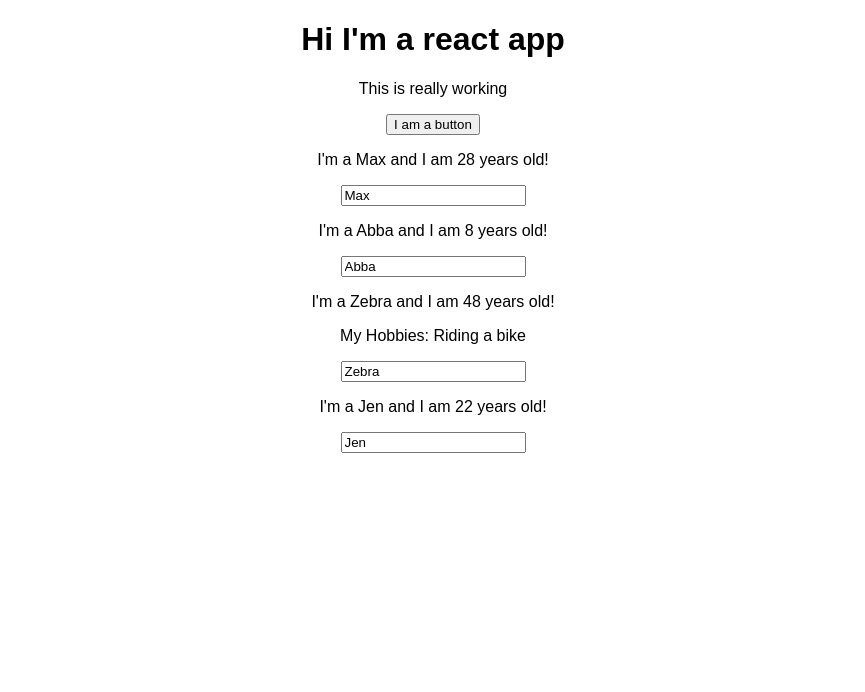
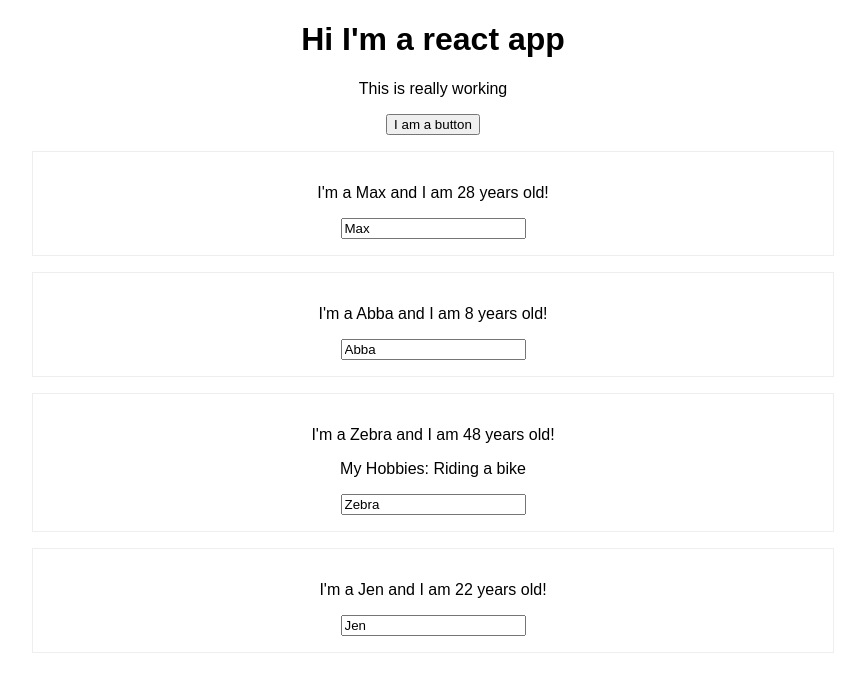
Before and after one commit to zairnaim/react-complete-guide, a React (Create React App) app: page / in a window 1280 px wide. Shown: the top 692 px of the page, without its empty margins (207-1072 px from the left). Built offline with nearby package versions, Linux system fonts and the light colour scheme.

Commit message:
added some css styling to make "persons" cards

```diff
--- /dev/null
+++ b/src/Person/Person.css
@@ -0,0 +1,8 @@
+.Person {
+    width: 60%;
+    margin: 16px auto;
+    border: 1px solid #eeeeee;
+    box-shadow: 0 2px 3x #cccccc;
+    padding: 16px;
+    text-align: center;
+}
--- a/src/Person/Person.js
+++ b/src/Person/Person.js
@@ -1,8 +1,9 @@
 import React from 'react';
+import './Person.css';
 
 const person = (props) => {
     return (
-    <div>
+    <div  className = "Person">
             {/* <p>I'm a {props.name} and I am {Math.floor(Math.random() * 30)} years old!</p> */}
             <p onClick= {props.click}>I'm a {props.name} and I am {props.age} years old!</p>
             <p>{props.children}</p>
```
